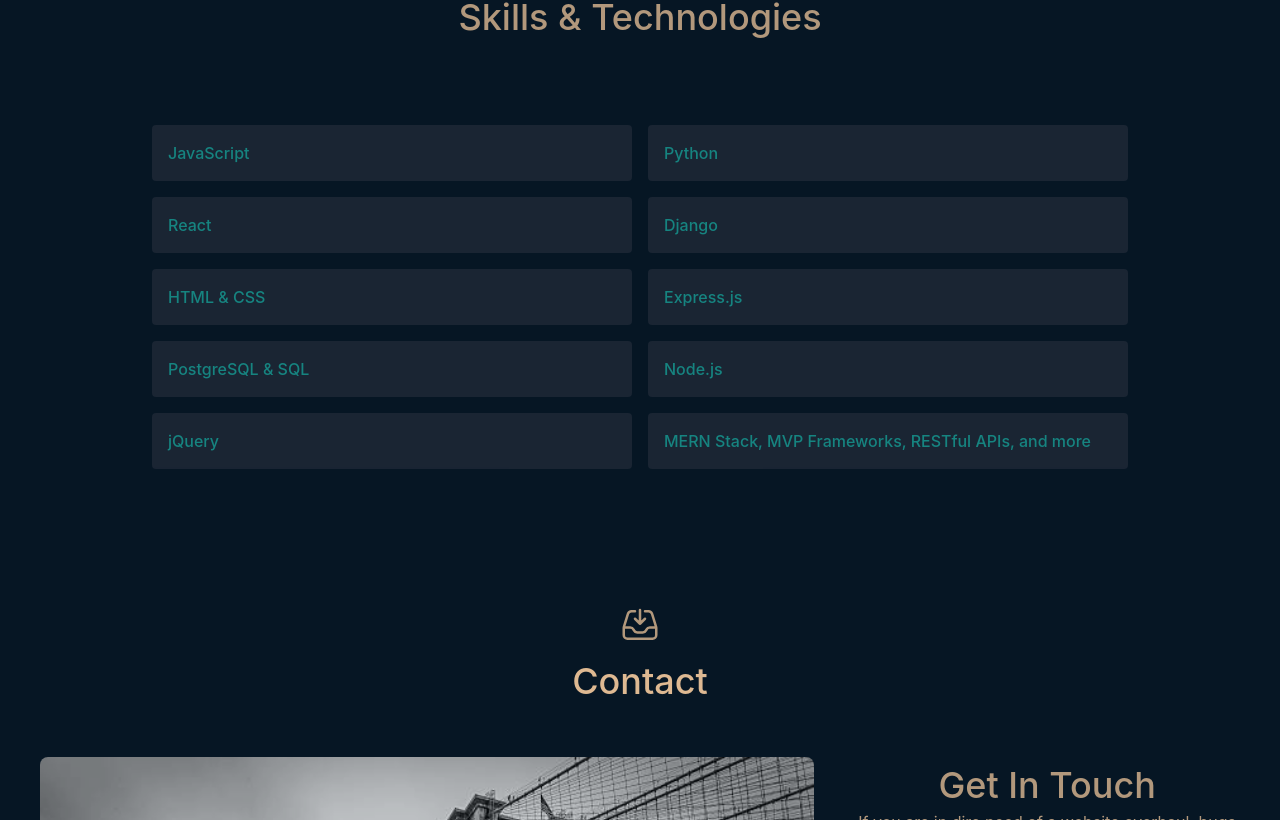
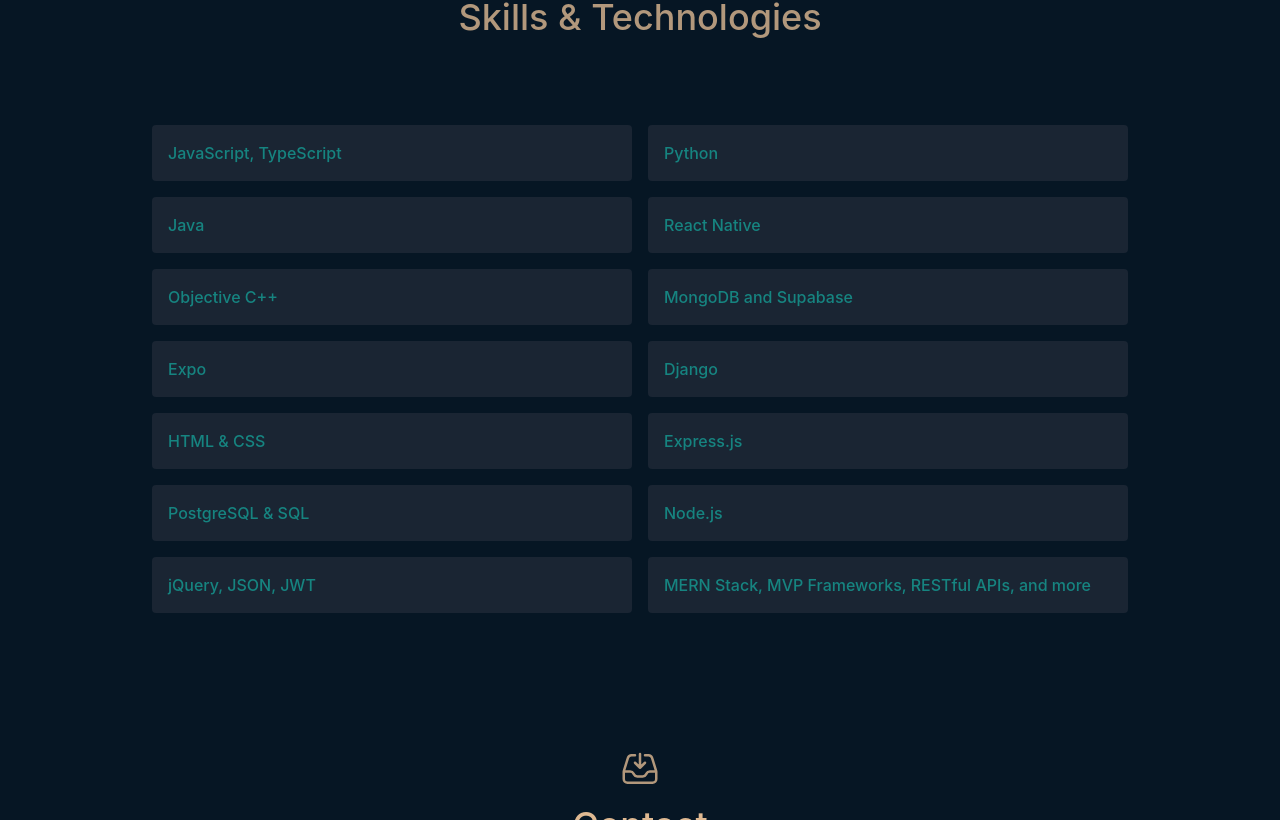
Before and after one commit to michaelbryanstark/new-portfolio, a React (Create React App) app: page / in a window 1280 px wide. Shown: the part 1820-2640 px from the top of the page. Built offline with nearby package versions, Linux system fonts and the light colour scheme.

Commit message:
added skills

```diff
--- a/src/components/Navbar.js
+++ b/src/components/Navbar.js
@@ -55,14 +55,14 @@
                   <span className="ml-2 text-[#1BA098] hover:text-white">Contact</span>
                 </a>
               </li>
-              <li className="nav-item">
+              {/* <li className="nav-item">
                 <a
                   className="px-3 py-2 flex items-center text-md uppercase font-bold leading-snug text-white"
                   href="test"
                 >
                   <span className="ml-2 text-[#1BA098] hover:text-white">Test</span>
                 </a>
-              </li>
+              </li> */}
               <li className="nav-item">
 
 
--- a/src/data.js
+++ b/src/data.js
@@ -26,13 +26,25 @@
   ];
   export const skills = [
     {
-      skill: "JavaScript",
+      skill: "JavaScript, TypeScript",
     },
     {
       skill: "Python",
     },
     {
-      skill: "React",
+      skill: "Java",
+    },
+    {
+      skill: "React Native",
+    },
+    {
+      skill: "Objective C++",
+    },
+    {
+      skill: "MongoDB and Supabase",
+    },
+    {
+      skill: "Expo",
     },
     {
       skill: "Django",
@@ -50,7 +62,7 @@
       skill: "Node.js",
     },
     {
-      skill: "jQuery",
+      skill: "jQuery, JSON, JWT",
     },
     {
       skill: "MERN Stack, MVP Frameworks, RESTful APIs, and more",
```
